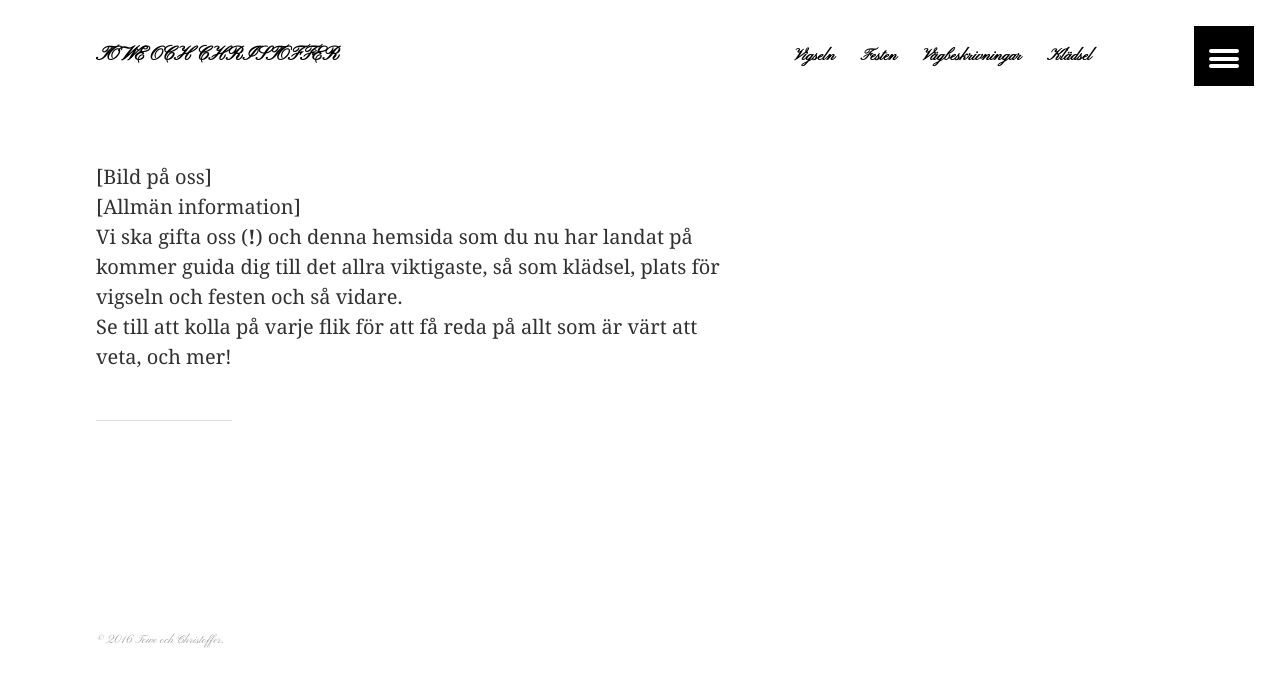
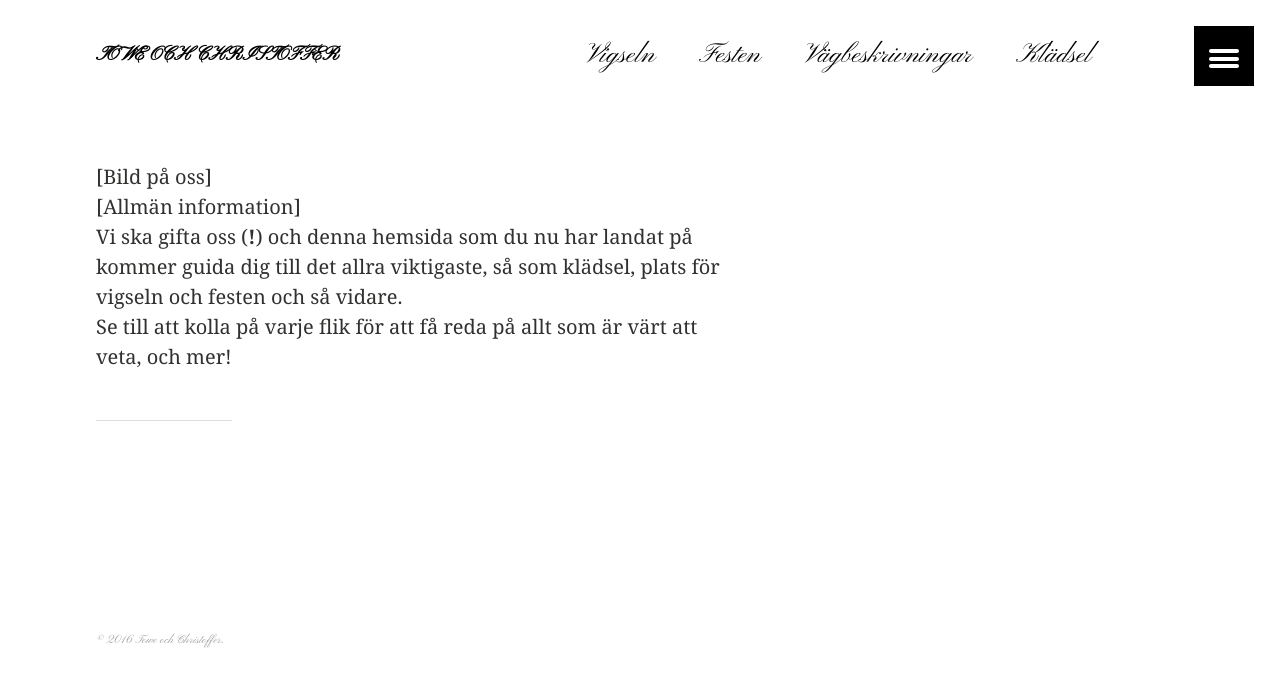
Before and after one commit to toweochchristoffer/wedding-page, a Jekyll site: the page built from index.md, in a window 1280 px wide. Shown: the top 687 px of the page. Built offline with Jekyll 4.4.1, drawn with Linux system fonts in a browser that asks for light colours.

Commit message:
Update _layout.scss

```diff
--- a/_sass/_layout.scss
+++ b/_sass/_layout.scss
@@ -94,8 +94,7 @@
 	}
 	li {
 		a {
-			font-weight: 700;
-			@include font-size(16,no);
+		  font-size: 1.7rem;
 			line-height: .5 * $masthead-height; // half the height to center vertically
 			color: $black;
 		}
```
